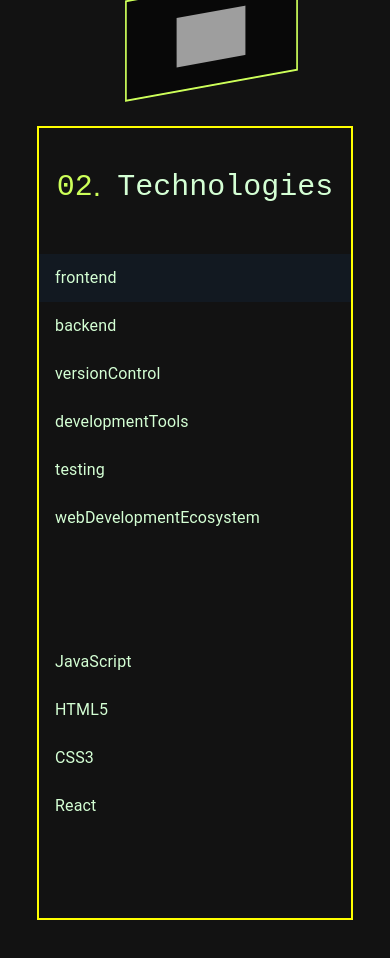
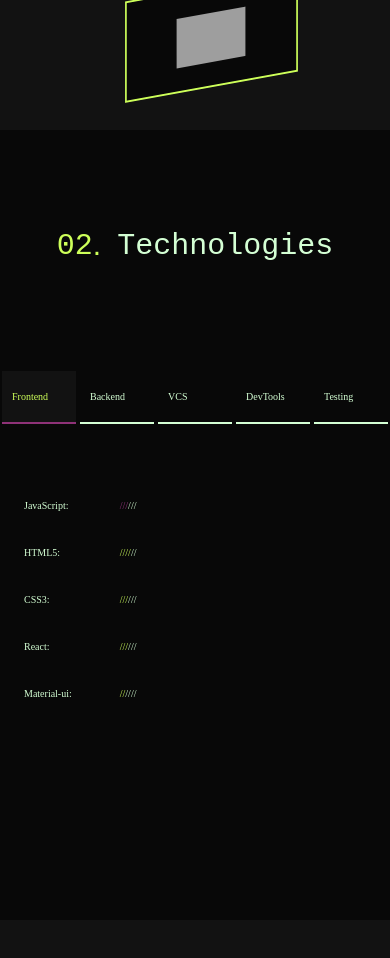
Before and after one commit to AntonioSimonetti/Personal-Portfolio, a React (Vite) app: page / in a window 390 px wide. Shown: the part 1260-2218 px from the top of the page. Built offline with nearby package versions, Linux system fonts and the light colour scheme; grey boxes are pictures that could not be loaded.

Commit message:
almost ended with responsive the second parallax section

```diff
--- a/src/components/Herosection.css
+++ b/src/components/Herosection.css
@@ -67,9 +67,6 @@
     transition: box-shadow 0.5s linear;
     background-color: transparent !important;  /*Remove default Mui confing on the button*/
     box-shadow: 0 0 15px var(--accent) ;
-}
-
-.heroBtn span:hover {
 }
 
 
--- a/src/components/Parallax.css
+++ b/src/components/Parallax.css
@@ -1,5 +1,6 @@
-.parallax-section-two {
-    border: 2px solid var(--dark-background);
+/*Overwrite mui default selected style for the itemButtonList when selected*/
+.css-16ac5r2-MuiButtonBase-root-MuiListItemButton-root.Mui-selected {
+  background-color: var(--dark-background) !important;
 }
 
 
@@ -104,6 +105,41 @@
   }
 }
 
+@keyframes borderAnimation {
+  0% {
+    border-color: var(--accent);
+  }
+
+  50% {
+    border-color: var(--accent);
+  }
+
+  60% {
+    border-color: var(--accent-two);
+  }
+
+  100% {
+    border-color: var(--accent);
+  }
+}
+
+@keyframes colorSkill {
+  0% {
+    color: var(--accent);
+  }
+
+  50% {
+    color: var(--accent);
+  }
+
+  60% {
+    color: var(--accent-two);
+  }
+
+  100% {
+    color: var(--accent);
+  }
+}
 
 /* MEDIA QUERY */
 
@@ -112,13 +148,31 @@
     font-size: 5px !important;
     margin-left: -2rem !important;
   }
+
+  .header-text {
+    font-size: 25px !important;
+  }
+
+  .second-list {
+    margin-top: -5rem !important;
+  }
+
+  .second-list-text {
+    font-size: 10px !important;
+  }
+
+
 }
 
 @media screen and (min-width: 241px) and (max-width: 320px) {
-    .mainPara {
-        font-size: 7px !important;
-        margin-left: -1rem !important;
-      }
+  .mainPara {
+      font-size: 7px !important;
+      margin-left: -1rem !important;
+    }
+
+  .second-list-text {
+      font-size: 13px !important;
+    }
 
 }
 
--- a/src/components/Parallax.jsx
+++ b/src/components/Parallax.jsx
@@ -4,6 +4,7 @@
 import './Parallax.css';
 import List from '@mui/material/List';
 import ListItem from '@mui/material/ListItem';
+import ListItemButton from '@mui/material/ListItemButton';
 import ListItemText from '@mui/material/ListItemText';
 import React, { useEffect, useState } from 'react';
 import { createTheme, ThemeProvider, responsiveFontSizes } from '@mui/material/styles';
@@ -14,10 +15,58 @@
 
 
 const ParallaxComponent = () => {
+  const [selectedCategory, setSelectedCategory] = useState('frontend');
+  const mediaQueryActiveFs = useMediaQuery('(max-width: 1024px)');
+  //const oldMediaQuery = useMediaQuery('(max-width: 450px)');
 
-  const mediaQueryActiveFs = useMediaQuery('(max-width: 450px)');
 
-  {/*Define the parallax logic on mouse vertical scroll*/}
+  const handleCategoryClick = (category) => {
+    // Set the selected category when a category button is clicked
+    setSelectedCategory(category);
+  };
+
+// Tech categories and their tech to be shown inside the 2nd section
+
+/*
+
+  const categoryToTechMap = {
+    frontend: ['JavaScript', 'HTML5', 'CSS3', 'React' , 'Material-ui'],
+    backend: ['Node.js'],
+    VCS: ['Git', 'GitHub'],
+    devTools: ['Vite', 'Webpack','Firebase'],
+    testing: ['Jest', 'Testing Library'],
+  };  */
+
+  const categoryToTechMap = {
+    frontend: [
+      { name: 'JavaScript', skill: 3 },
+      { name: 'HTML5', skill: 4 },
+      { name: 'CSS3', skill: 3 },
+      { name: 'React', skill: 3 },
+      { name: 'Material-ui', skill: 2 },
+    ],
+    backend: [
+      { name: 'Node.js', skill: 1 },
+    ],
+    VCS: [
+      { name: 'Git', skill: 3 },
+      { name: 'GitHub', skill: 4 },
+    ],
+    devTools: [
+      { name: 'Vite', skill: 2 },
+      { name: 'Webpack', skill: 2 },
+      { name: 'Firebase', skill: 2 },
+    ],
+    testing: [
+      { name: 'Jest', skill: 1 },
+      { name: 'Testing Library', skill: 1 },
+    ],
+  };
+
+
+
+
+//Define the parallax logic on mouse vertical scroll
   useEffect(() => {
     const sections = document.querySelectorAll('.parallax-section');
 
@@ -42,8 +91,7 @@
     };
   }, []);
 
-
-  {/*Ensure the animation plays in its entirety once started*/}
+//Ensure the animation plays in its entirety once started
   useEffect(() => {
     const overlay = document.querySelector('.overlay');
     const mainPara = document.querySelector(".mainPara")
@@ -64,7 +112,7 @@
     }
   }, []);
 
-  {/*Define styles*/}
+//Define component's styles
   const containerStyle = {
     height: '300vh',
     overflow: 'hidden',
@@ -75,7 +123,6 @@
     alignItems: "center",
     flexDirection: "column",
     //border: "2px solid yellow",
-
   };
 
   const sectionStyle = {
@@ -108,6 +155,13 @@
     fontFamily: "var(--second-font)",
   }
 
+//Theme to use the responsive fontsize from Mui
+
+  let theme = createTheme();
+  theme = responsiveFontSizes(theme);
+
+//SECTION N1 STYLES
+
   const firstBoxContainer = {
     display: "flex",
     justifyContent: "flex-start",
@@ -116,6 +170,7 @@
     height: "100%",
     //border: "2px solid blue",
     padding: "0 2rem",
+
   }
 
   const secondBoxContainer = {
@@ -140,39 +195,88 @@
     height: mediaQueryActiveFs ? "30%" : undefined,
   }
 
-  {/*Theme to use the responsive fontsize fomr Mui */}
-  let theme = createTheme();
-  theme = responsiveFontSizes(theme);
+  //SECTION N2 STYLES
 
-  const [selectedCategory, setSelectedCategory] = useState('frontend');
+  const firstList = {
+    display: "flex",
+    flexDirection: mediaQueryActiveFs ? "row" : "column",
+    justifyContent: "center",
+    alignItems: mediaQueryActiveFs ? "flex-start" : "flex-end",
+    //border: "2px solid yellow",
+    width: "100%",
+    height: mediaQueryActiveFs ? "100px" : undefined,
+  }
 
-  const handleCategoryClick = (category) => {
-    setSelectedCategory(category);
+  const secondList = {
+    display: "flex",
+    flexDirection: "row",
+    justifyContent: "start",
+    alignItems: "flex-end",
+    //border: "2px solid purple",
+    width: "100%",
+    marginLeft: "0.5rem",
+    height: mediaQueryActiveFs ? "100px" : undefined,
+    marginTop: mediaQueryActiveFs ? "-4rem" : undefined,
+
+  }
+
+  const listItemButtonStyle = {
+    borderLeft: mediaQueryActiveFs ? "none":"2px solid var(--text)",
+    borderBottom: mediaQueryActiveFs ?"2px solid var(--text)" : "none",
+    width: "25%",
+    textAlign: mediaQueryActiveFs ? "center" : "left",
+    padding: "10px",
+    fontSize: mediaQueryActiveFs ? "1px !important" : undefined,
+    //border: "2px solid purple",
+    marginRight: mediaQueryActiveFs ? "2px" : undefined,
+    marginLeft: mediaQueryActiveFs ? "2px" : undefined,
+
   };
 
-  const categoryToTechMap = {
-    frontend: ['JavaScript', 'HTML5', 'CSS3', 'React'],
-    backend: ['Node.js'],
-    versionControl: ['GitHub', 'Git'],
-    developmentTools: ['ESLint', 'Webpack'],
-    testing: ['Jest', 'Testing Library'],
-    webDevelopmentEcosystem: ['Firebase'],
+  const selectedListItemButtonStyle = {
+    borderLeft: mediaQueryActiveFs ? "none" : '2px solid var(--accent)',
+    borderBottom: mediaQueryActiveFs ? "2px solid var(--accent)" : "none",
+    width: '25%',
+    textAlign: mediaQueryActiveFs ? "center !important" : "left",
+    padding: '10px',
+    color: "var(--accent)",
+    //border: "2px solid purple",
+    marginRight: mediaQueryActiveFs ? "2px" : undefined,
+    marginLeft: mediaQueryActiveFs ? "2px" : undefined,
+    animation: `borderAnimation 4s infinite`, // Imposta l'animazione
+
   };
 
+  const itemTextStyle = {
+    fontSize: mediaQueryActiveFs ? "10px" : "20px",
+  }
+
+  const skillStyleName = {
+    fontSize: mediaQueryActiveFs ? "10px" : "21px",
+  }
+
+  const skillStyle = {
+    color: 'var(--accent)',
+    marginLeft: "1rem",
+    animation: "colorSkill 4s infinite",
+  }
+
+  const skillStyleNumb = {
+  }
 
   return (
     <div style={containerStyle}>
       <section className="parallax-section" style={{ ...sectionStyle, backgroundColor:"transparent", marginTop: "10rem"}}>
       <Grid container style={mainFlexContainer}>
             <Box style={headerDiv}>
-              <Typography variant="h3" style={headerText}>
+              <Typography variant="h3" style={headerText} className="header-text">
               <span style={{color: "var(--accent)"}}>01</span>
               </Typography>
-              <Typography variant="h3" style={headerText}>
+              <Typography variant="h3" style={headerText} className="header-text">
               <span style={{color: "var(--accent)", fontFamily: "Helvetica, Roboto"}}>.</span>
               </Typography>
               <Typography variant="h3" style={headerText}>
-              <span style={{color: "var(--text)", marginLeft: "1rem"}}>About Me</span>
+              <span style={{color: "var(--text)", marginLeft: "1rem"}} className="header-text">About Me</span>
               </Typography>
             </Box>
 
@@ -211,47 +315,77 @@
        </Grid>
       </section>
 
-
-      <section className="parallax-section" style={{ ...sectionStyle, backgroundColor: 'transparent', border: "2px solid yellow" }}>
+      <section className="parallax-section" style={{ ...sectionStyle, backgroundColor: 'var(--dark-background-two', width: "100%" }}>
         <Grid container style={mainFlexContainer}>
             <Box style={headerDiv}>
-              <Typography variant="h3" style={headerText}>
+              <Typography variant="h3" style={headerText} className="header-text">
               <span style={{color: "var(--accent)"}}>02</span>
               </Typography>
-              <Typography variant="h3" style={headerText}>
+              <Typography variant="h3" style={headerText} className="header-text">
               <span style={{color: "var(--accent)", fontFamily: "Helvetica, Roboto"}}>.</span>
               </Typography>
-              <Typography variant="h3" style={headerText}>
+              <Typography variant="h3" style={headerText} className="header-text">
               <span style={{color: "var(--text)", marginLeft: "1rem"}}>Technologies</span>
               </Typography>
             </Box>
 
             <Grid item lg={6} md={12} sm={12} xs={12} >
-              <Box className="side-menu">
+              <Box  >
               <ThemeProvider theme={theme}>
-                 <List>
-                      {Object.keys(categoryToTechMap).map((category) => (
-                        <ListItem
-                        button
+              <List style={firstList}>
+                    {Object.keys(categoryToTechMap).map((category) => {       /* Create an array of object keys for mapping over and displaying them inside the buttons */
+                          const capitalizedCategory = category.charAt(0).toUpperCase() + category.slice(1); /* Capitalize the first letter of each entry */
+
+                          return (
+                            <ListItemButton
+                              style={                                         /* Define the button style based on if it's selected or not */
+                                selectedCategory === category
+                                  ? selectedListItemButtonStyle
+                                  : listItemButtonStyle
+                              }
                               key={category}
                               selected={selectedCategory === category}
-                        onClick={() => handleCategoryClick(category)}
+                              onClick={() => handleCategoryClick(category)}   /* Define the selectedCategory storing the user's choise inside the state */
                             >
-                           <ListItemText primary={category} />
-                        </ListItem>
-                      ))}
+                                <p style={itemTextStyle}>{capitalizedCategory} </p>
+                            </ListItemButton>
+                          );
+                      })}
               </List>
               </ThemeProvider>
               </Box>
             </Grid>
-              <Grid item lg={6} md={12} sm={12} xs={12} >
+            <Grid item lg={6} md={12} sm={12} xs={12}>
             <ThemeProvider theme={theme}>
-                 <List>
-                      {categoryToTechMap[selectedCategory].map((tech) => (
-                        <ListItem key={tech}>
-                           <ListItemText primary={tech} />
+            <List style={secondList} className="second-list">
+                    <Box>
+                    {categoryToTechMap[selectedCategory].map((tech) => {
+                            const { name, skill } = tech;
+
+                            return (
+                              <ListItem key={name} >
+                                <p className="second-list-text" style={skillStyleName} >
+                                  {name}:
+                                </p>
                               </ListItem>
-                      ))}
+                            );
+                          })}
+                      </Box>
+                      <Box >
+                      {categoryToTechMap[selectedCategory].map((tech, i) => {
+                        const { name, skill } = tech;
+                        const animationDelayInSeconds = i * 0.2;
+
+                        return (
+                          <ListItem key={name} >
+                          <p className="second-list-text" style={skillStyleName} >
+                             <span style={{...skillStyle, animationDelay:`${animationDelayInSeconds}s` , fontSize: mediaQueryActiveFs ? "10px" : "21px"  }}>{'/'.repeat(skill)}</span>
+                             <span style={{...skillStyleNumb, fontSize: mediaQueryActiveFs ? "10px" : "21px" }}>{'/'.repeat(6 - skill)} </span>
+                          </p>
+                          </ListItem>
+                        );
+                      })}
+                      </Box>
             </List>
             </ThemeProvider>
             </Grid>
```
Lines whose indentation alone changed are shown as unchanged.
